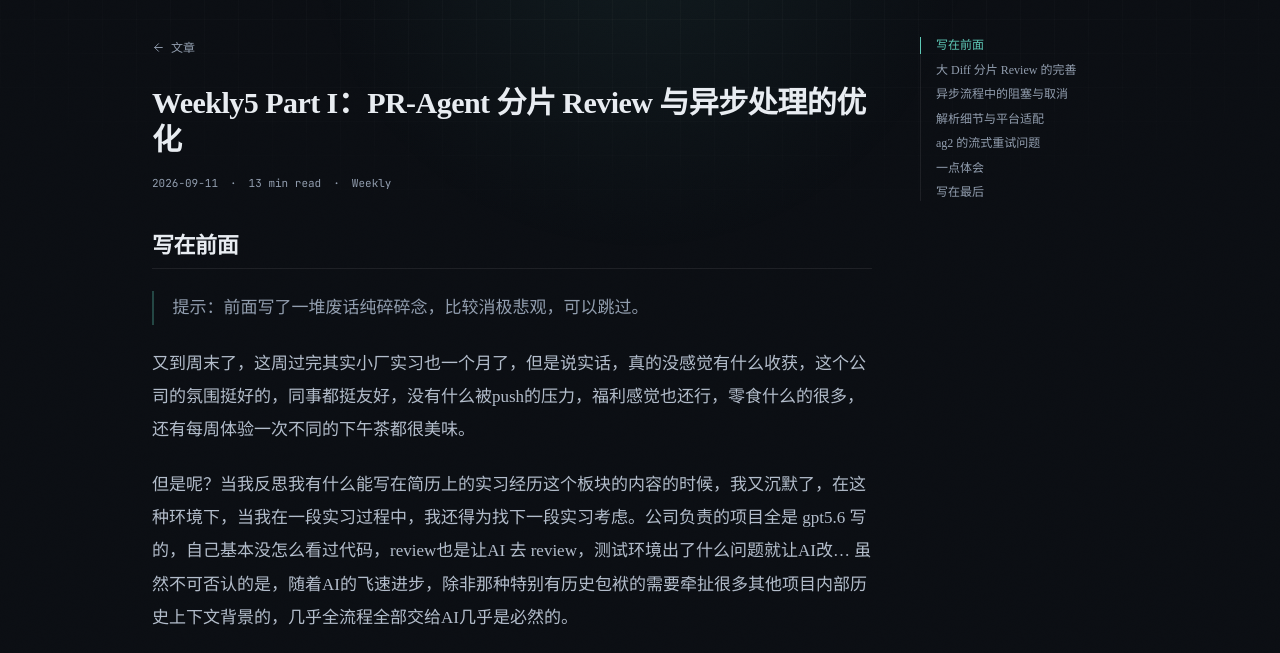
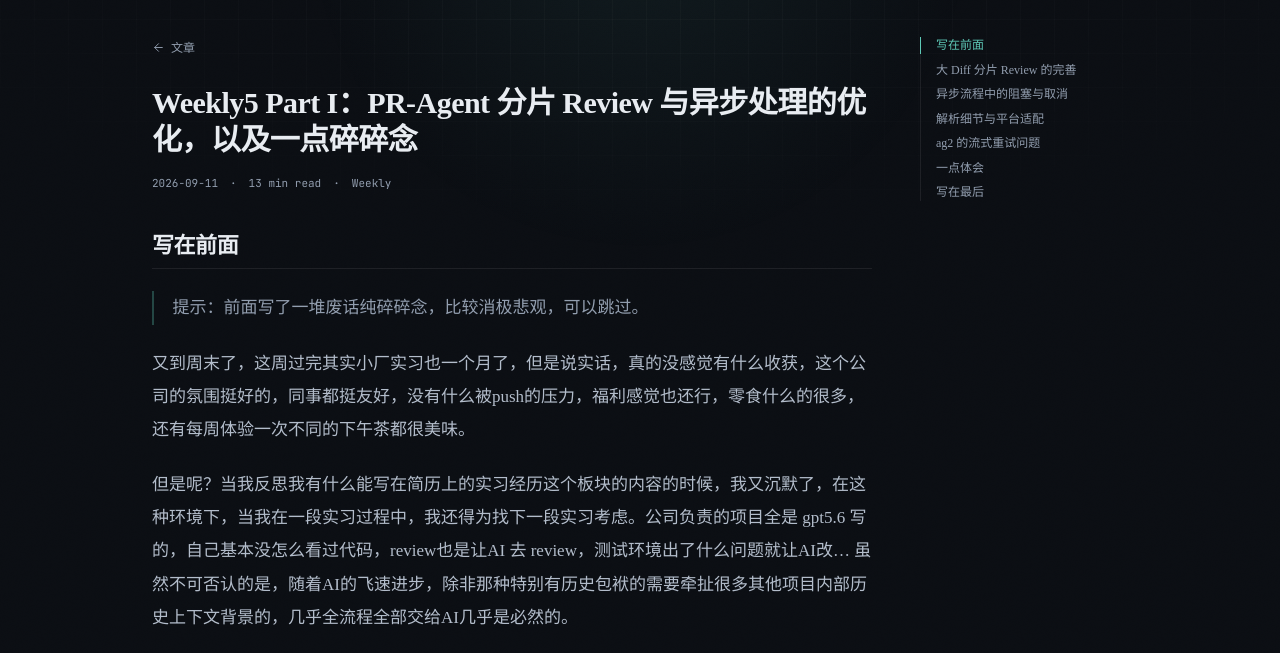
Before and after one commit to junnhwan/junnhwan.github.io, an Astro site: page /blog/weekly-5-part-1-pr-agent-chunked-review-async in a window 1280 px wide. Shown: the part 83-736 px from the top of the page. Built offline with nearby package versions, Linux system fonts and the light colour scheme; Astro itself is replaced by a stand-in of ours.

Commit message:
fix(blog): correct weekly 5 part I title

```diff
--- a/src/content/blog/weekly-5-part-1-pr-agent-chunked-review-async.md
+++ b/src/content/blog/weekly-5-part-1-pr-agent-chunked-review-async.md
@@ -1,5 +1,5 @@
 ---
-title: "Weekly5 Part I：PR-Agent 分片 Review 与异步处理的优化"
+title: "Weekly5 Part I：PR-Agent 分片 Review 与异步处理的优化，以及一点碎碎念"
 description: "记录这周在 PR-Agent 合并的 8 个 PR 和 ag2 的 1 个修复，涉及大 Diff 分片 review 的完善、异步处理中的阻塞与取消、解析细节和性能优化。"
 pubDate: 2026-09-11
 tags: ["开源", "Agent", "AI工程", "周记"]
```
